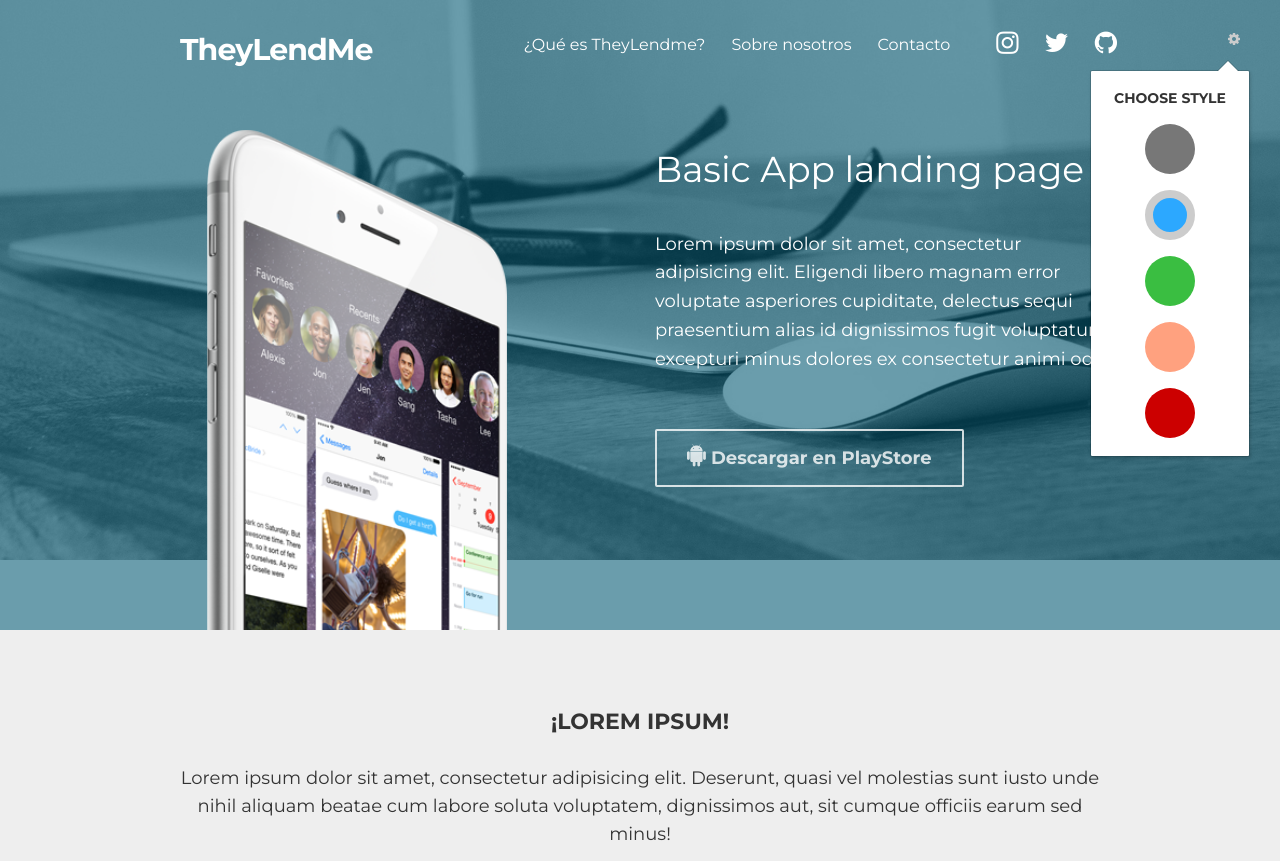
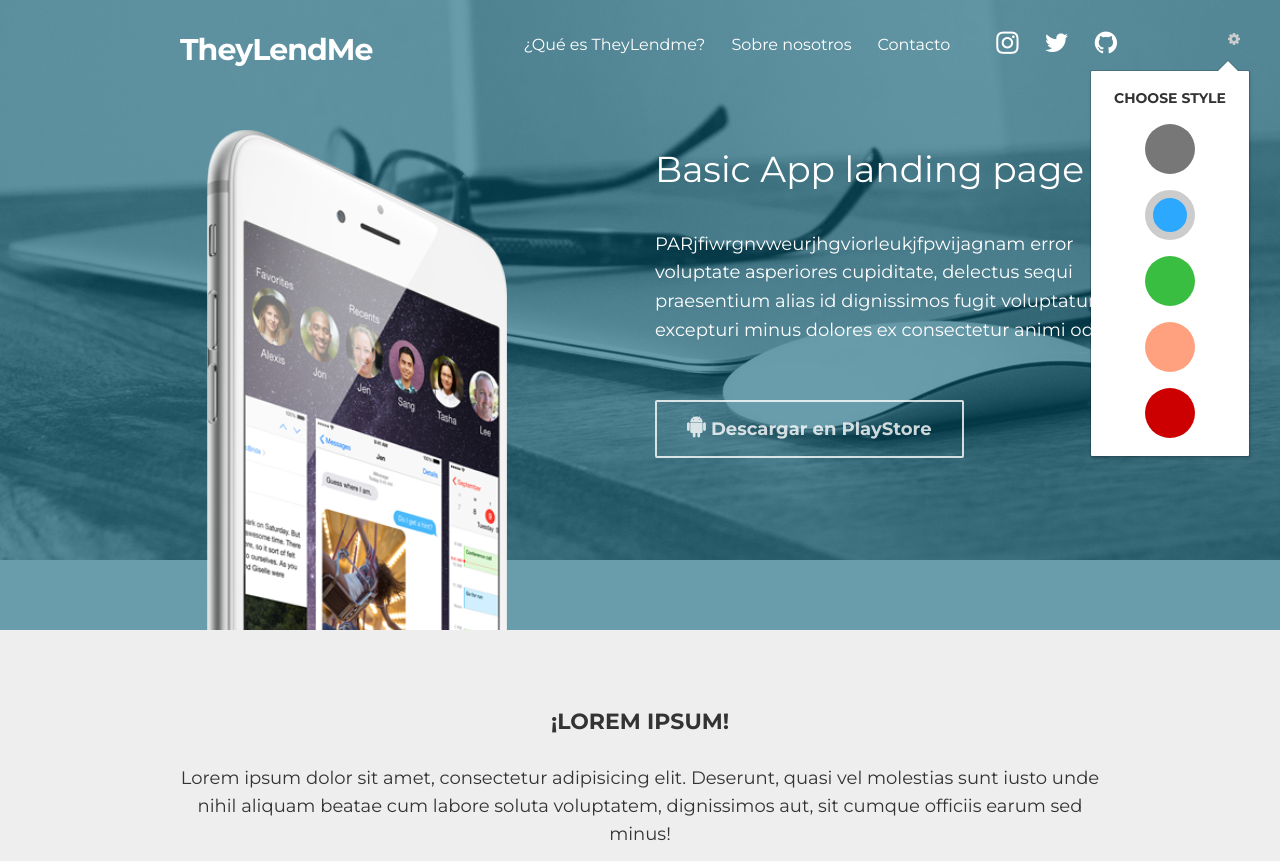
Before and after one commit to TheyLendMe/TheyLendMe.github.io, a plain HTML site: page index.html in a window 1280 px wide. Shown: the top 861 px of the page. Drawn offline with Linux system fonts and the light colour scheme.

Commit message:
Update index.html

```diff
--- a/index.html
+++ b/index.html
@@ -93,7 +93,7 @@
                     <div class="description">
                         <h2>Basic App landing page</h2>
                         <br>
-                        <h5>Lorem ipsum dolor sit amet, consectetur adipisicing elit. Eligendi libero magnam error voluptate asperiores cupiditate, delectus sequi praesentium alias id dignissimos fugit voluptatum excepturi minus dolores ex consectetur animi odit.</h5>
+                        <h5>PARjfiwrgnvweurjhgviorleukjfpwijagnam error voluptate asperiores cupiditate, delectus sequi praesentium alias id dignissimos fugit voluptatum excepturi minus dolores ex consectetur animi odit.</h5>
                     </div>
                     <div class="buttons">
                         <a href="#">
```
